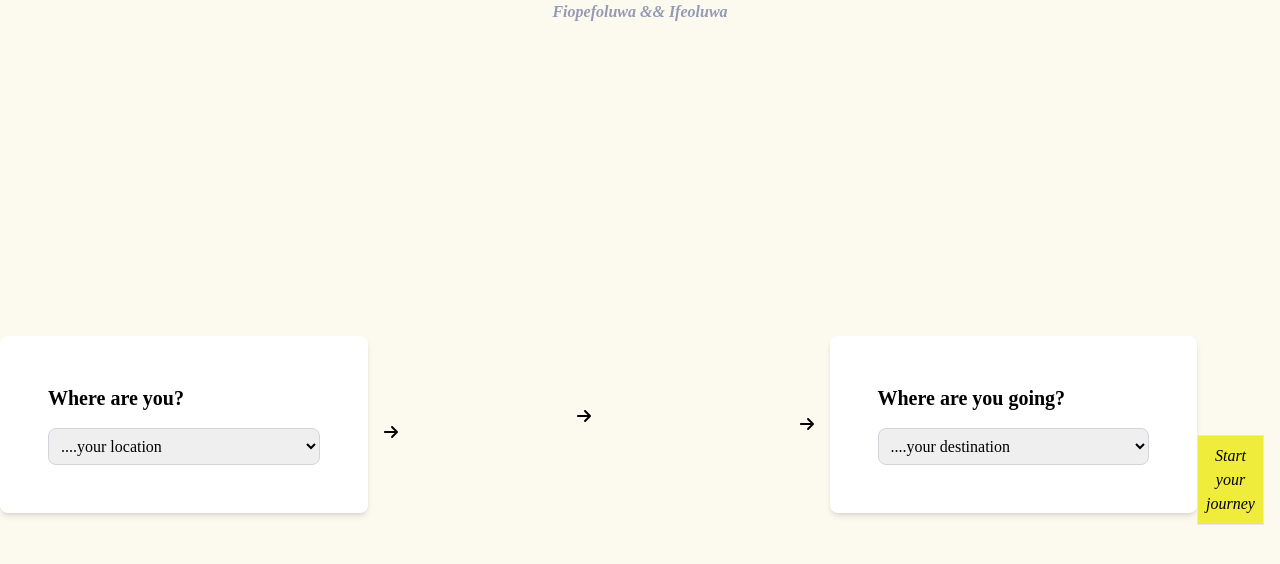
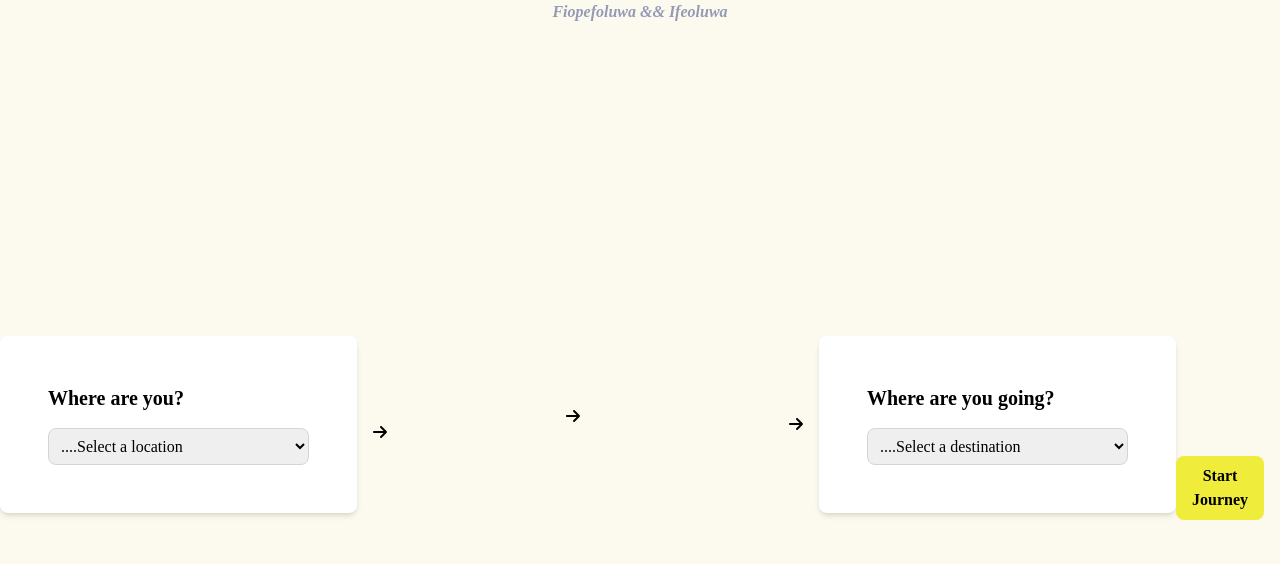
Before and after one commit to fiopefoluwa/Maps, a React (Vite) app in the folder TravelMuse/: page /maps in a window 1280 px wide. Shown: the top 564 px of the page. Built offline with nearby package versions, Linux system fonts and the light colour scheme.

Commit message:
Alggorithm

```diff
--- a/TravelMuse/src/Pages/Home.tsx
+++ b/TravelMuse/src/Pages/Home.tsx
@@ -3,6 +3,7 @@ import { Link } from "react-router-dom";
 import '../Style/home.css'
 import Road from '../assets/Road.jpeg'
 import unilaglogo from '../assets/unilaglogo.png';
+import Unilag from '../assets/unilag.jpg';
 
 
  const Home = () => {
@@ -12,13 +13,14 @@ import unilaglogo from '../assets/unilaglogo.png';
         <div className='body'>
         <div>
             <h1 className='weclome text-2xl'>Welcome to <span className='highlight italic text-4xl font-extrabold'>Travel Muse.</span></h1>
-            <p className='subtext'>Let's help you find your way around Unilag.</p>
+            <p className='subtext text-sm'>Let's help you find your way around Unilag.</p>
             <Link to={'/maps'}>
-            <button title='nextpage' type='submit' className='start'>Start your journey</button>
+            <button title='nextpage' type='submit' className='start translate-y-10'>Start your journey</button>
             </Link>
         </div>
-        <div className='map-container'>
-            <img className='travel-img' src={Road} alt="" />
+        <div className="relative">
+          <img src={Road} alt="Road" className="travel-img" />
+          <img src={Unilag} alt="UNILAG" className="absolute inset-0 z-10 w-full  m-auto opacity-70 rounded-full" />
         </div>
         </div>
     </main>
--- a/TravelMuse/src/Pages/Map.tsx
+++ b/TravelMuse/src/Pages/Map.tsx
@@ -6,12 +6,25 @@ import 'leaflet/dist/leaflet.css';
 import { MapContainer, TileLayer, Marker, Polyline } from 'react-leaflet';
 import { LatLngExpression } from 'leaflet';
 
+function haversineDistance(coord1: number[], coord2: number[]): number {
+  const [lat1, lon1] = coord1
+  const [lat2, lon2] = coord2
+  const R = 6371
+  const dLat = ((lat2 - lat1) * Math.PI)
+  const dLon = ((lon2 - lon1) * Math.PI)
+  const a =
+    Math.sin(dLat / 2) * Math.sin(dLat / 2) +
+    Math.cos((lat1 * Math.PI) / 180) * Math.cos((lat2 * Math.PI) / 180) *
+    Math.sin(dLon / 2) * Math.sin(dLon / 2);
+  const c = 2 * Math.atan2(Math.sqrt(a), Math.sqrt(1 - a));
+  return R * c
+}
+
 const locations = [
   { name: 'First Gate', coords: [6.518038006651104, 3.3849000694325797] },
   { name: 'Second Gate', coords: [6.511135633259772, 3.3883349533737768] },
-  { name: 'Unilag Medical Center', coords: [6.515767419967012, 3.390897409704466] },
-  { name: 'Nord', coords: [6.5190879082527875, 3.3904029662446122] },
-  { name: 'Lagoon Front', coords: [6.523425274730571, 3.4013699075304378] },
+  { name: 'Faculty of Engineering', coords: [6.518649835364064, 3.399038927349784] },
+  { name: 'Faculty of Science', coords: [6.515326733464871, 3.3997470303686472] },
   { name: 'Senate Building', coords: [6.519613529636281, 3.399396846670633] },
   { name: 'First Bank', coords: [6.513048551469461, 3.3908546239188704] },
   { name: 'Wema Bank', coords: [6.517313052022972, 3.3871572141270914] },
@@ -73,20 +86,22 @@ const locations = [
   { name: 'Women Society School', coords: [6.5158, 3.3978] },
 ];
 
+const unilagGraph = {
+  "Faculty of Engineering": {
+    "Faculty of Science": haversineDistance([6.518649835364064, 3.399038927349784], [6.515326733464871, 3.3997470303686472]),
+    "Senate Building": haversineDistance([6.518649835364064, 3.399038927349784], [6.519613529636281, 3.399396846670633]),
+  },
+  "Faculty of Science": {
+    "Faculty of Engineering": haversineDistance([6.515326733464871, 3.3997470303686472], [6.518649835364064, 3.399038927349784]),
+    "Senate Building": haversineDistance([6.515326733464871, 3.3997470303686472], [6.519613529636281, 3.399396846670633]),
+  },
+  "Senate Building": {
+    "Faculty of Engineering": haversineDistance([6.519613529636281, 3.399396846670633], [6.518649835364064, 3.399038927349784]),
+    "Faculty of Science": haversineDistance([6.519613529636281, 3.399396846670633], [6.515326733464871, 3.3997470303686472]),
+  },
+};
+
 const NumberOfLocations = locations.length;
-
-function calculateDistance(coord1: number[], coord2: number[]): number {
-  const [lat1, lon1] = coord1;
-  const [lat2, lon2] = coord2;
-  const R = 6371;
-  const dLat = ((lat2 - lat1) * Math.PI) / 180;
-  const dLon = ((lon2 - lon1) * Math.PI) / 180;
-  const a =
-    Math.sin(dLat / 2) * Math.sin(dLat / 2) +
-    Math.cos((lat1 * Math.PI) / 180) * Math.cos((lat2 * Math.PI) / 180) * Math.sin(dLon / 2) * Math.sin(dLon / 2);
-  const c = 2 * Math.atan2(Math.sqrt(a), Math.sqrt(1 - a));
-  return R * c;
-}
 
 const graph: number[][] = Array(NumberOfLocations)
   .fill(0)
@@ -95,12 +110,11 @@ const graph: number[][] = Array(NumberOfLocations)
 for (let i = 0; i < NumberOfLocations; i++) {
   for (let j = 0; j < NumberOfLocations; j++) {
     if (i !== j) {
-      graph[i][j] = calculateDistance(locations[i].coords, locations[j].coords);
+      graph[i][j] = haversineDistance(locations[i].coords, locations[j].coords);
     }
   }
 }
-
-function minDistance(distance: number[],processedLocations: boolean[]): number {
+function minDistance(distance: number[], processedLocations: boolean[]): number {
   let min = Number.MAX_VALUE;
   let minIndex = -1;
 
@@ -232,7 +246,7 @@ export default function Map() {
               onChange={(e) => setCurrentLocation(e.target.value)}
               className="w-full border border-gray-300 rounded-lg p-2"
             >
-              <option value="">....your location</option>
+              <option value="">....Select a location</option>
               {locations.map((location, index) => (
                 <option key={index} value={location.name}>
                   {location.name}
@@ -252,19 +266,18 @@ export default function Map() {
             <FontAwesomeIcon icon={faArrowRight} width={400} />
             <FontAwesomeIcon icon={faArrowRight} />
           </div>
-          <FontAwesomeIcon
-            icon={faArrowRight}
-            className="invisible lg:visible"
-          />
+          <FontAwesomeIcon icon={faArrowRight} className='invisible lg:visible' />
 
-          <div className="bg-white shadow-md rounded-lg p-12 max-w-2xl">
+
+          <div className="bg-white shadow-md rounded-lg p-12 max-w-lg">
             <h2 className="text-xl font-semibold mb-4">Where are you going?</h2>
             <select
               value={destination}
               onChange={(e) => setDestination(e.target.value)}
               className="w-full border border-gray-300 rounded-lg p-2"
             >
-              <option value="">....your destination</option>
+
+              <option value="">....Select a destination</option>
               {locations.map((location, index) => (
                 <option key={index} value={location.name}>
                   {location.name}
@@ -274,12 +287,10 @@ export default function Map() {
           </div>
 
           <button
-            title="nextpage"
-            type="submit"
             onClick={handleJourneyStart}
-            className="font-light lg:translate-y-14 lg:-translate-x-4 p-2 italic border bg-customOrange"
+            className="bg-customOrange hover:bg-blue-600 text-black font-semibold px-4 py-2 rounded-lg lg:translate-y-16 lg:-translate-x-4"
           >
-            Start your journey
+            Start Journey
           </button>
         </div>
       )}
--- a/TravelMuse/src/Style/home.css
+++ b/TravelMuse/src/Style/home.css
@@ -54,7 +54,7 @@
     align-items: center;
   }
 .travel-img{
-  width: 550px;
+  width: 600px;
   height: auto;
   border-radius: 50%;
   padding: 2rem;
```
Also changed, not shown: TravelMuse/src/assets/pin-locator.jpg (added), TravelMuse/src/assets/unilag.jpg (added).
